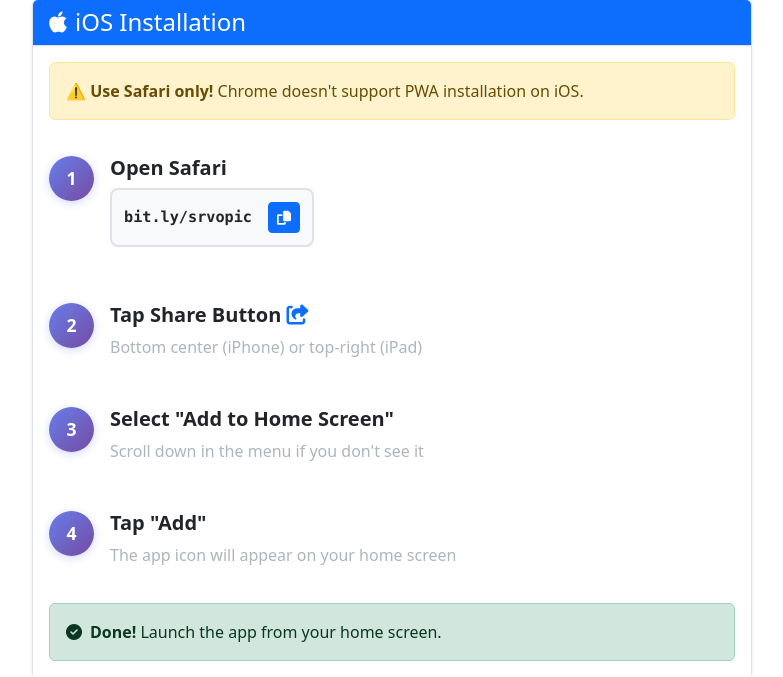
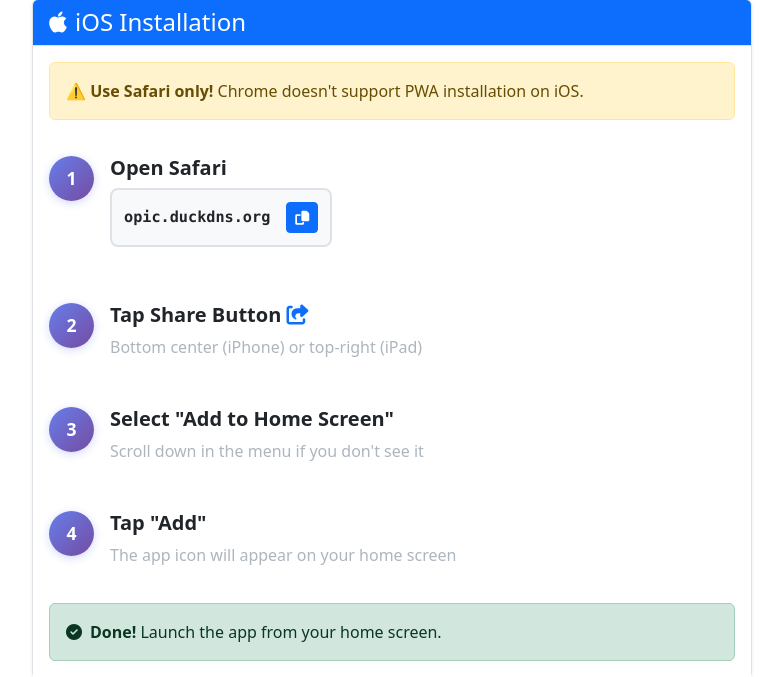
Before and after one commit to pnam-ng/OPIc-Practice-Portal, a Flask app: page /pwa-guide in a window 1280 px wide. Shown: the part 289-966 px from the top of the page, without its empty margins (248-1031 px from the left). Run offline with Flask 3, Linux system fonts and the light colour scheme; some libraries are stand-ins or nearby versions.

Commit message:
fix html to duckdns

```diff
--- a/templates/main/pwa_guide.html
+++ b/templates/main/pwa_guide.html
@@ -44,7 +44,7 @@
                             <div>
                                 <h5 class="fw-bold mb-2">Open Safari</h5>
                                 <div class="url-box mb-2">
-                                    <code id="ios-url">bit.ly/srvopic</code>
+                                    <code id="ios-url">opic.duckdns.org</code>
                                     <button class="btn btn-sm btn-primary ms-2" onclick="copyUrl('ios-url')">
                                         <i class="fas fa-copy"></i>
                                     </button>
@@ -121,7 +121,7 @@
                             <div>
                                 <h5 class="fw-bold mb-2">Open Chrome/Edge</h5>
                                 <div class="url-box mb-2">
-                                    <code id="android-url">bit.ly/srvopic</code>
+                                    <code id="android-url">opic.duckdns.org</code>
                                     <button class="btn btn-sm btn-success ms-2" onclick="copyUrl('android-url')">
                                         <i class="fas fa-copy"></i>
                                     </button>
```
Also changed, not shown: docs/sessions/SESSION_SUMMARY.md (+2 -2 lines), .github/DEPLOYMENT.md, README.md, scripts/add_mode_column.py (line endings or trailing spaces), scripts/download_assets.py (line endings or trailing spaces), scripts/generate_fa_favicon.py (line endings or trailing spaces), scripts/generate_favicon.py (line endings or trailing spaces), scripts/generate_pwa_icons.py (line endings or trailing spaces), templates/test_mode/congratulations.html (line endings or trailing spaces).
